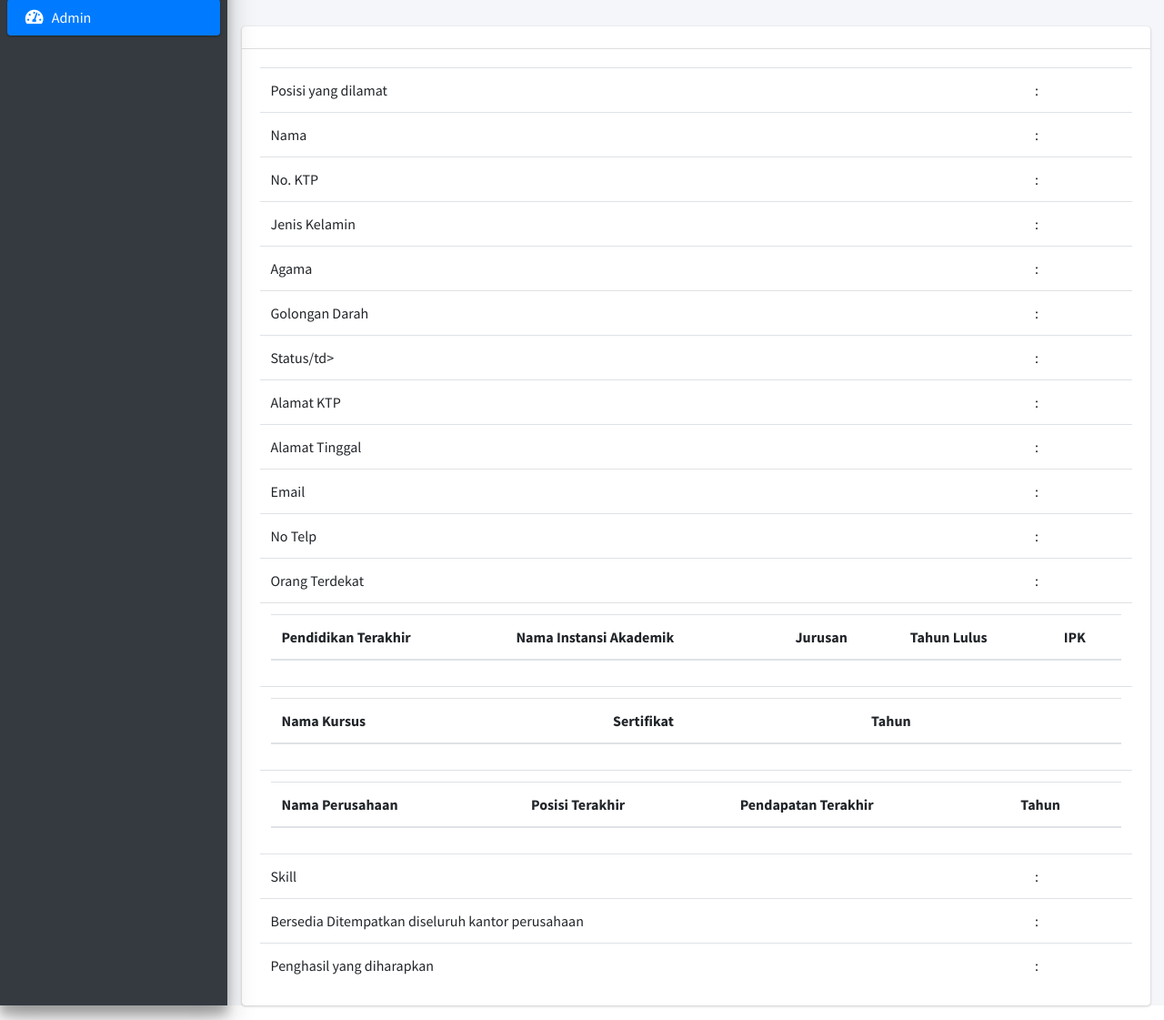
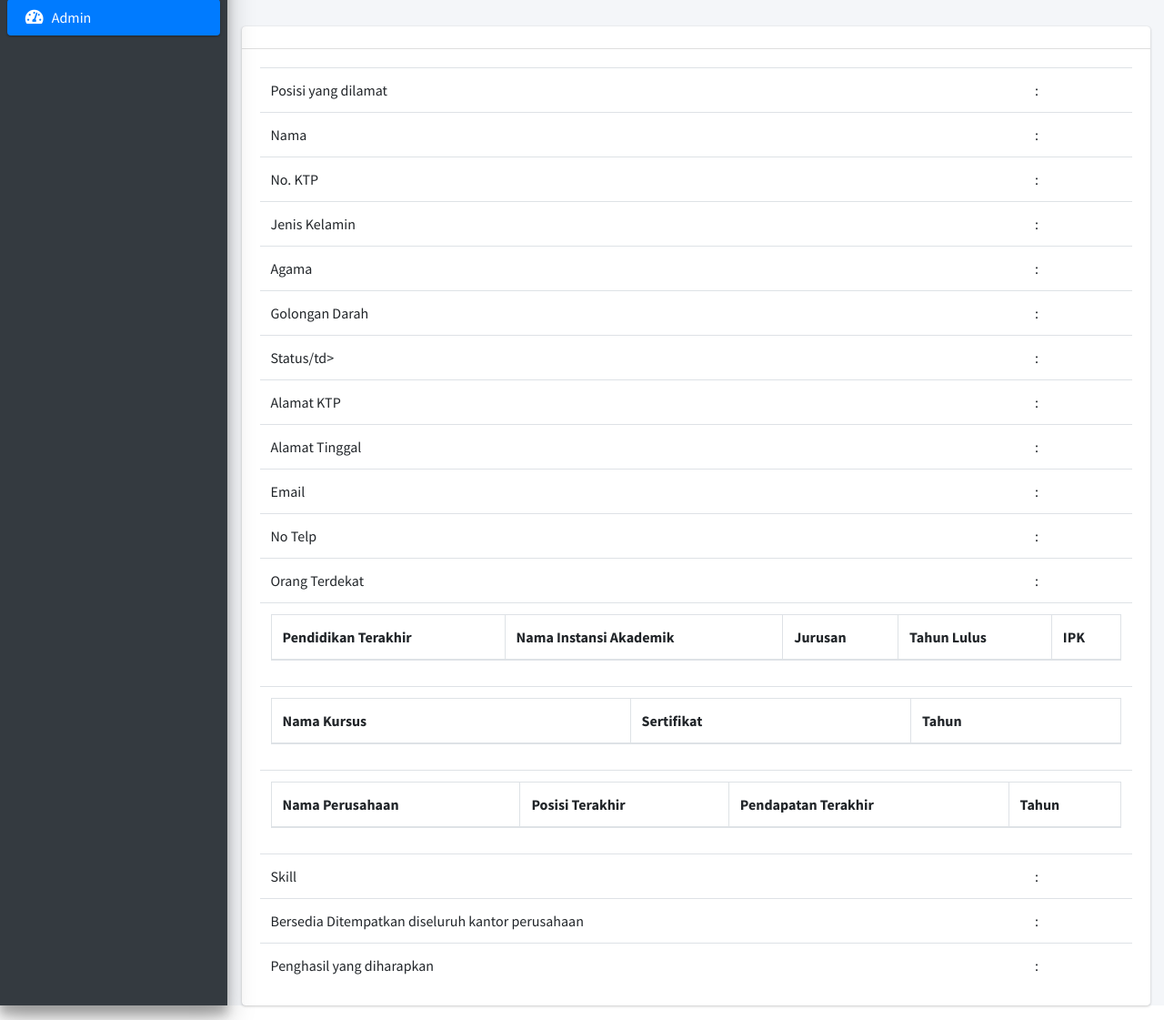
Before and after one commit to fhdyt/TES_CODING, a CodeIgniter app: page /edi/admin/detail_user/ in a window 1280 px wide. Shown: the part 66-1187 px from the top of the page at 91% size. Run offline with CodeIgniter, Linux system fonts and the light colour scheme; a user stored in the database is signed in; data comes from the database, SQL or seed files in the repository; data that the repository does not hold is empty; some libraries are stand-ins or nearby versions.

Commit message:
180 menit

```diff
--- a/application/views/v_detail_user.php
+++ b/application/views/v_detail_user.php
@@ -83,7 +83,7 @@
                         </tr>
                         <tr>
                             <td colspan="3">
-                                <table class="table">
+                                <table class="table table-bordered">
                                     <thead>
                                         <th>Pendidikan Terakhir</th>
                                         <th>Nama Instansi Akademik</th>
@@ -105,12 +105,11 @@
                         </tr>
                         <tr>
                             <td colspan="3">
-                                <table class="table">
+                                <table class="table table-bordered">
                                     <thead>
                                         <th>Nama Kursus</th>
                                         <th>Sertifikat</th>
                                         <th>Tahun</th>
-                                        <th></th>
                                     </thead>
                                     <tbody>
                                         <?php foreach ($pelatihan as $row) { ?>
@@ -124,7 +123,7 @@
                         </tr>
                         <tr>
                             <td colspan="3">
-                                <table class="table">
+                                <table class="table table-bordered">
                                     <thead>
                                         <th>Nama Perusahaan</th>
                                         <th>Posisi Terakhir</th>
```
